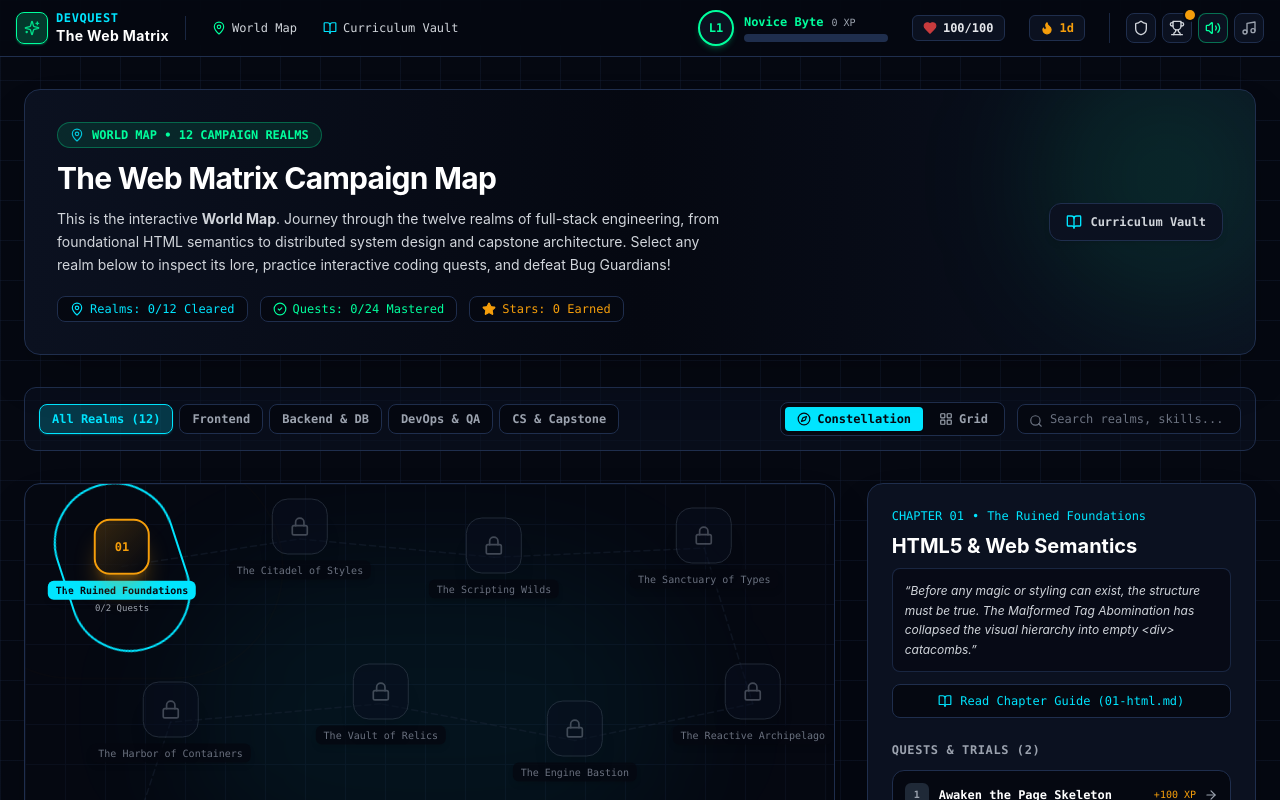
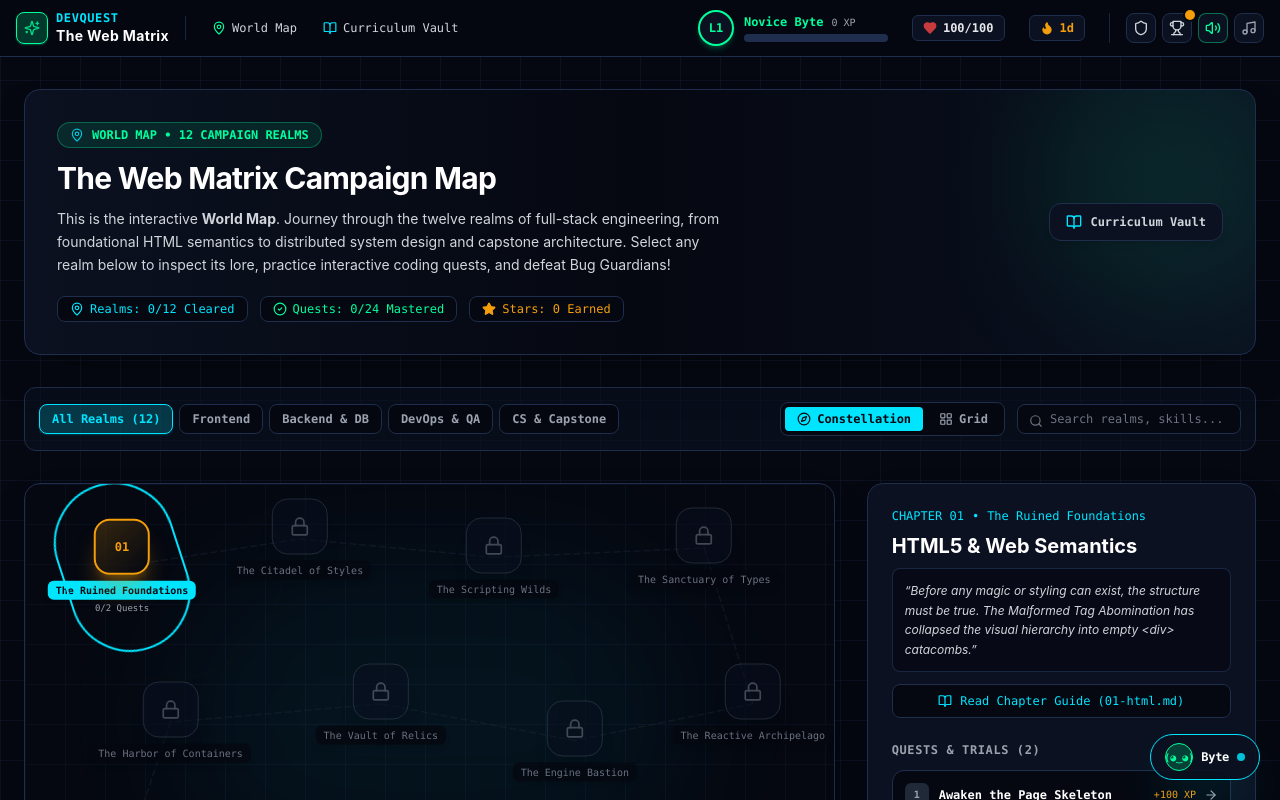
Before and after one commit to IamUnKnOwN25/fullstack-learning-guide, a Next.js app: page /world-map in a window 1280 px wide. Shown: the top 800 px of the page. Built offline with nearby package versions, Linux system fonts and the light colour scheme.

Commit message:
feat(companion): add interactive AI cyber-companion Byte with global presence and dynamic tips

```diff
--- a/src/app/layout.tsx
+++ b/src/app/layout.tsx
@@ -1,6 +1,7 @@
 import type { Metadata } from "next";
 import "./globals.css";
 import { HUD } from "@/components/HUD";
+import { CyberCompanionByte } from "@/components/CyberCompanionByte";
 
 export const metadata: Metadata = {
   title: "DevQuest: The Web Matrix Chronicles",
@@ -17,6 +18,7 @@ export default function RootLayout({
       <body className="bg-matrix-dark text-gray-100 min-h-screen flex flex-col bg-cyber-grid antialiased">
         <HUD />
         <main className="flex-1 flex flex-col">{children}</main>
+        <CyberCompanionByte />
       </body>
     </html>
   );
--- /dev/null
+++ b/src/components/CyberCompanionByte.tsx
@@ -0,0 +1,141 @@
+"use client";
+
+import React, { useState } from "react";
+import { soundEngine } from "@/lib/audio";
+import { useGameStore } from "@/lib/store";
+import {
+  Sparkles,
+  X,
+  MessageSquare,
+  HelpCircle,
+  Lightbulb,
+  Compass,
+  Zap,
+} from "lucide-react";
+
+const COMPANION_TIPS = [
+  "Tip: In the CSS realm, switch to the Concept Visualizer tab to play with live flex-direction and justify-content!",
+  "Tactical Intel: The Any-Demon boss in Realm 04 is weak to Discriminated Unions and unknown type narrowing.",
+  "Did you know? JavaScript Promises drain on the Microtask Queue before setTimeout(0) macrotasks fire!",
+  "A11y Wisdom: Using semantic HTML tags like <nav> and <main> lets screen-reader users navigate by landmarks.",
+  "Pro Tip: Press Ctrl + Enter (or Cmd + Enter) anywhere in the editor to immediately cast your spell & verify!",
+  "Docker Magic: Multi-stage builds compile artifacts in a build container, leaving the production image ultralight.",
+  "Database Defense: Never concatenate user strings into raw SQL! Parameterized queries ($1, $2) neutralize injection.",
+  "Skill Tree Alert: Unlocking 'Lint Barrier' gives you 1 free test failure absorption during any Boss Battle!",
+  "System Design: In high-throughput distributed systems, use Token Bucket or Sliding Window algorithms for rate limits.",
+];
+
+export function CyberCompanionByte() {
+  const { level, rankTitle, completedQuests, completedBosses } = useGameStore();
+  const [isOpen, setIsOpen] = useState(false);
+  const [tipIndex, setTipIndex] = useState(0);
+  const [mood, setMood] = useState<"happy" | "thinking" | "wink" | "cool">("happy");
+
+  const cycleTip = () => {
+    soundEngine.playSfx("click");
+    setTipIndex((prev) => (prev + 1) % COMPANION_TIPS.length);
+    setMood((prev) => (prev === "happy" ? "wink" : prev === "wink" ? "thinking" : "happy"));
+  };
+
+  const getEyeExpression = () => {
+    switch (mood) {
+      case "wink":
+        return "(^_-)";
+      case "thinking":
+        return "(o_O)";
+      case "cool":
+        return "(⌐■_■)";
+      case "happy":
+      default:
+        return "(◕‿◕)";
+    }
+  };
+
+  return (
+    <div className="fixed bottom-5 right-5 z-40 font-mono select-none">
+      {/* Speech Bubble / Mini Dialog Drawer */}
+      {isOpen && (
+        <div className="mb-3 w-80 sm:w-96 p-4 rounded-2xl bg-matrix-card/95 backdrop-blur-md border border-matrix-accent/50 shadow-2xl shadow-black/80 space-y-3 animate-fadeIn">
+          {/* Header */}
+          <div className="flex items-center justify-between border-b border-matrix-border pb-2.5">
+            <div className="flex items-center gap-2">
+              <span className="w-2 h-2 rounded-full bg-matrix-accent animate-ping" />
+              <h5 className="font-bold text-white text-xs flex items-center gap-1.5">
+                <Sparkles className="w-3.5 h-3.5 text-matrix-neonCyan" />
+                BYTE • AI Cybernetic Familiar
+              </h5>
+            </div>
+            <button
+              type="button"
+              onClick={() => {
+                soundEngine.playSfx("click");
+                setIsOpen(false);
+              }}
+              className="text-gray-400 hover:text-white p-0.5 rounded"
+            >
+              <X className="w-4 h-4" />
+            </button>
+          </div>
+
+          {/* Dialogue Content */}
+          <div className="text-xs text-gray-200 leading-relaxed bg-matrix-dark/80 p-3 rounded-xl border border-matrix-border/60">
+            {COMPANION_TIPS[tipIndex]}
+          </div>
+
+          {/* Player Cadet Briefing */}
+          <div className="flex items-center justify-between text-[11px] text-gray-400 pt-1">
+            <span className="text-matrix-neonCyan">
+              {rankTitle} (L{level})
+            </span>
+            <span>
+              {completedQuests.length}/24 Quests • {completedBosses.length}/12 Bosses
+            </span>
+          </div>
+
+          {/* Action Buttons */}
+          <div className="flex items-center gap-2 pt-1">
+            <button
+              type="button"
+              onClick={cycleTip}
+              className="flex-1 py-1.5 px-3 rounded-lg bg-matrix-accent/10 border border-matrix-accent/40 text-matrix-accent hover:bg-matrix-accent/20 text-xs font-bold transition-all flex items-center justify-center gap-1.5"
+            >
+              <Lightbulb className="w-3.5 h-3.5" />
+              <span>Another Intel Tip</span>
+            </button>
+          </div>
+        </div>
+      )}
+
+      {/* Floating Byte Character Orb */}
+      <button
+        type="button"
+        onClick={() => {
+          soundEngine.playSfx(isOpen ? "click" : "skill-unlock");
+          setIsOpen(!isOpen);
+          if (!isOpen) {
+            setMood("cool");
+            setTimeout(() => setMood("happy"), 2000);
+          }
+        }}
+        className={`group relative flex items-center gap-2 px-3.5 py-2 rounded-full border shadow-2xl transition-all cursor-pointer ${
+          isOpen
+            ? "bg-matrix-dark border-matrix-accent text-matrix-accent shadow-matrix-accent/30"
+            : "bg-matrix-card/90 hover:bg-matrix-cardHover border-matrix-neonCyan text-white shadow-matrix-neonCyan/20 hover:scale-105"
+        }`}
+      >
+        {/* Animated Cyber Eye Glow */}
+        <div className="w-7 h-7 rounded-full bg-matrix-accent/20 border border-matrix-accent flex items-center justify-center text-[10px] font-extrabold text-matrix-accent group-hover:scale-110 transition-transform">
+          {getEyeExpression()}
+        </div>
+
+        <span className="text-xs font-bold tracking-tight text-white group-hover:text-matrix-neonCyan transition-colors">
+          Byte
+        </span>
+
+        {!isOpen && (
+          <span className="w-2 h-2 rounded-full bg-matrix-neonCyan animate-pulse" />
+        )}
+      </button>
+    </div>
+  );
+}
```
Also changed, not shown: 1 other file (tests, documents, lock files or other folders).
